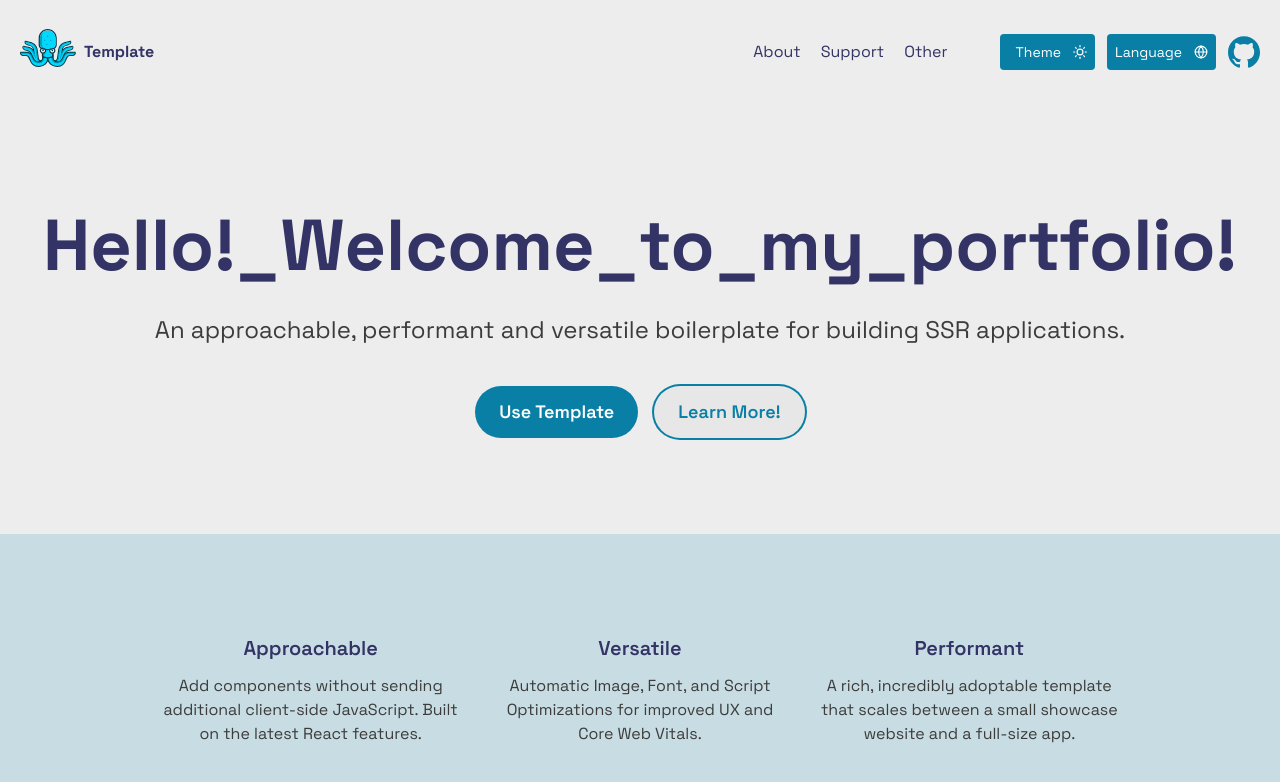
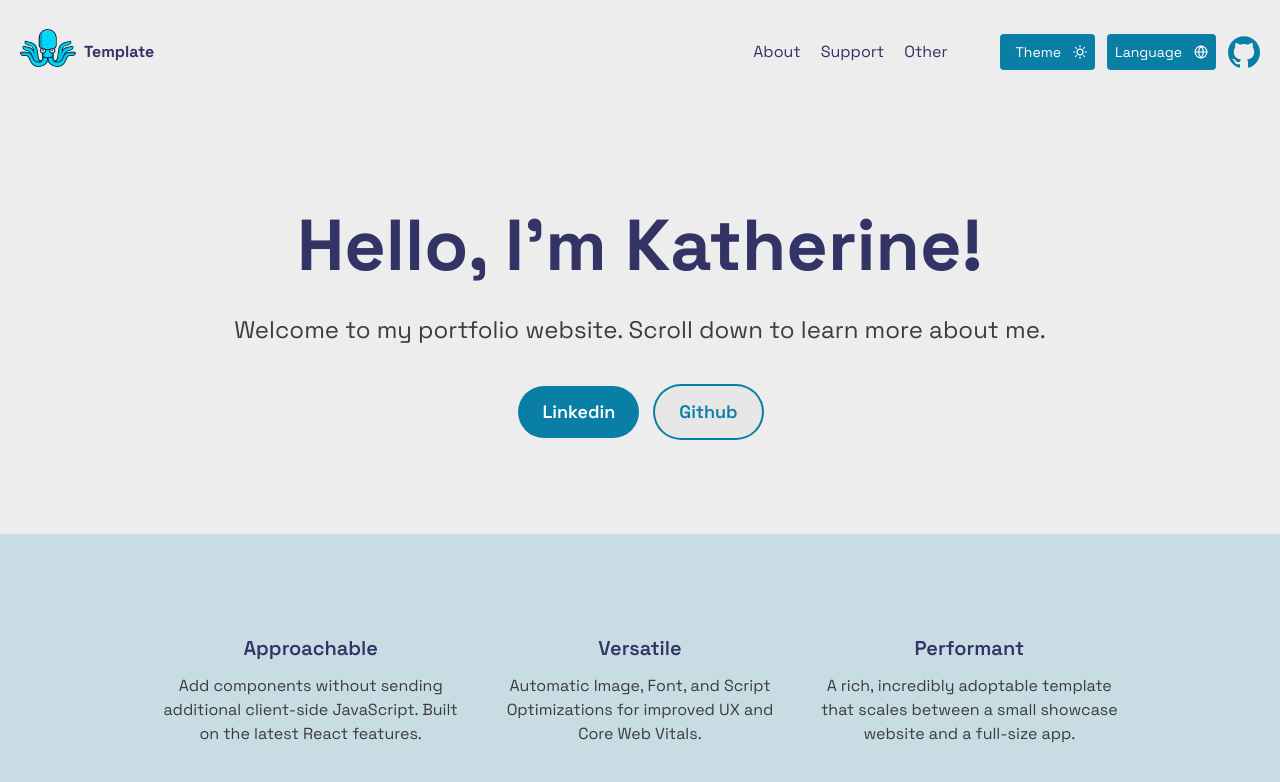
Before and after one commit to katc1213/portfolio-web, a Next.js app: page /en in a window 1280 px wide. Shown: the top 782 px of the page. Built offline with nearby package versions, Linux system fonts and the light colour scheme.

Commit message:
Update page.tsx

```diff
--- a/src/app/[locale]/page.tsx
+++ b/src/app/[locale]/page.tsx
@@ -7,28 +7,28 @@ export default function DashboardPage() {
     <div>
       <section className='flex flex-col items-center justify-center py-24'>
         <h1 className='text-center text-7xl font-extrabold leading-tight'>
-          {t('Hello!_Welcome_to_my_portfolio!')}
+          {t('Hello, I\'m Katherine!')}
         </h1>
         <div className='my-6 px-20 text-center text-2xl text-text-secondary'>
           {t(
-            'An_approachable_performant_and_versatile_boilerplate_for_building_SSR_applications'
+            'Welcome to my portfolio website. Scroll down to learn more about me.'
           )}
         </div>
         <div className='mt-4 flex flex-row gap-4'>
           <a
-            href='https://github.com/new?template_name=nextjs-template&template_owner=yahyaparvar'
+            href='https://www.linkedin.com/in/kchang312'
             target='_blank'
           >
             <Button rounded size='large'>
-              {t('Use_Template')}
+              {t('Linkedin')}
             </Button>
           </a>
           <a
-            href='https://github.com/yahyaparvar/nextjs-template'
+            href='https://github.com/katc1213'
             target='_blank'
           >
             <Button rounded size='large' variant='secondary'>
-              {t('Learn_More')}
+              {t('Github')}
             </Button>
           </a>
         </div>
```
